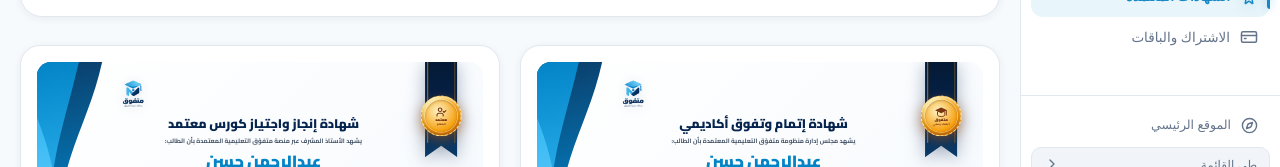
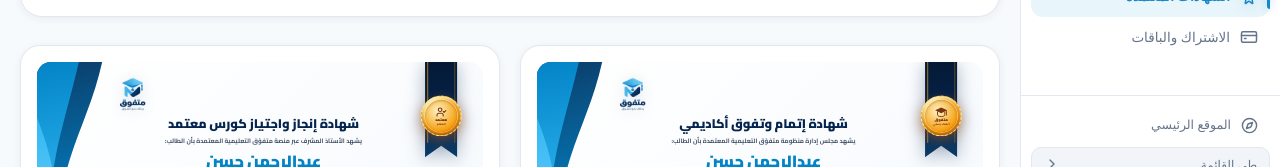
Before and after one commit to Abdelrahman5884/Motafawweq-Frontend, a React (Vite) app: page /student/certificates in a window 1280 px wide. Shown: the part 607-774 px from the top of the page. Built offline with nearby package versions, Linux system fonts and the light colour scheme.

Commit message:
feat: add OfficialCertificateDocument component with responsive scaling and QR verification

```diff
--- a/src/features/student/certificates/OfficialCertificateDocument.jsx
+++ b/src/features/student/certificates/OfficialCertificateDocument.jsx
@@ -298,11 +298,11 @@ export const OfficialCertificateDocument = forwardRef(({
           </defs>
         </svg>
 
-        {/* ── TOP-LEFT: OFFICIAL MOTAFAWWEQ LOGO (Enlarged & Clear in pure white zone) ── */}
+        {/* ── TOP-LEFT: OFFICIAL MOTAFAWWEQ LOGO (Enlarged & Prominent in pure white zone) ── */}
         <div style={{
           position: 'absolute',
-          top: '26px',
-          left: '165px',
+          top: '18px',
+          left: '155px',
           zIndex: 10,
           display: 'flex',
           alignItems: 'center'
@@ -311,10 +311,10 @@ export const OfficialCertificateDocument = forwardRef(({
             src="/logo.png"
             alt="Motafawweq"
             style={{
-              height: '84px',
+              height: '102px',
               objectFit: 'contain',
               display: 'block',
-              filter: 'drop-shadow(0 4px 12px rgba(6, 37, 78, 0.12))'
+              filter: 'drop-shadow(0 4px 14px rgba(6, 37, 78, 0.14))'
             }}
           />
         </div>
```
